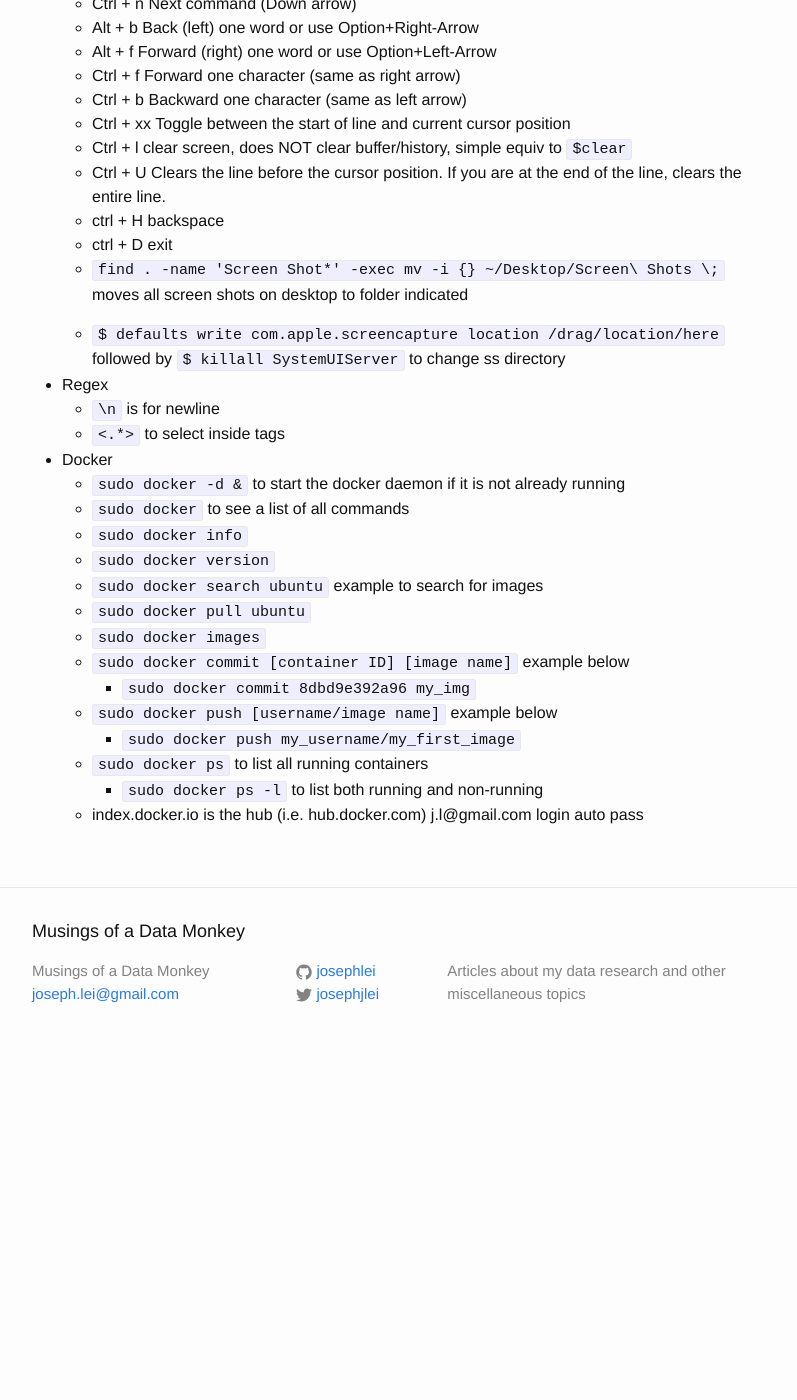
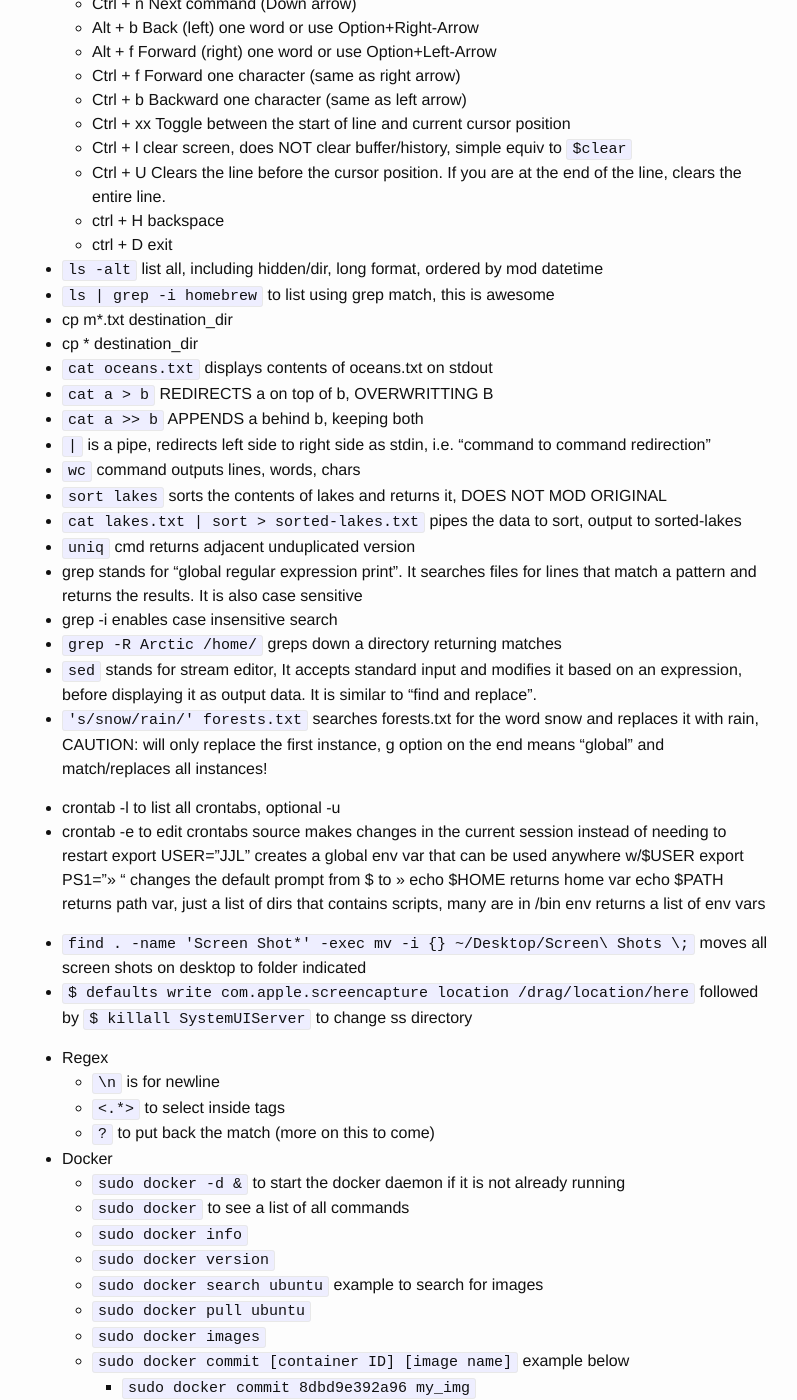
Before and after one commit to josephlei/jjl-website, a Jekyll site: the page built from _posts/2015-06-13-tips-and-tricks.markdown, in a window 1280 px wide and 1400 px high, scrolled down 2649 px. Shown: the whole window, without its empty margins (238-1035 px from the left). Built offline with Jekyll 4.4.1, drawn with Linux system fonts in a browser that asks for light colours; before the commit the page ends 3714 px from its top, so only the background shows below that; some of the changed text lies outside the part shown.

Commit message:
direct shell update

```diff
--- a/_posts/2015-06-13-tips-and-tricks.markdown
+++ b/_posts/2015-06-13-tips-and-tricks.markdown
@@ -72,7 +72,7 @@ published: true
   * right and left bit shifts are the equivalent of floor dividing and multiplying by 2, or shifting all the 1s and 0s to the right or left by the given number, can only be performed on an integer, all others will give gibberish
   * class scope global var vs. member vars (only to members of a certain class), instance var only avail to particular instances of a class
 
-* Term/shell
+* cmd/term/shell/bash
   * `!!` gives you the last entered COMMAND, `sudo !!` to root last w/o re-typing
   * `!$` gives you the last entered ARGUMENT (test with `$echo !$`)
   * `open .` opens the current working directory in finder, replace `.` with filename to open w/linked def app
@@ -100,13 +100,40 @@ published: true
   * Ctrl + U Clears the line before the cursor position. If you are at the end of the line, clears the entire line.
   * ctrl + H backspace
   * ctrl + D exit
-  * `find . -name 'Screen Shot*' -exec mv -i {} ~/Desktop/Screen\ Shots \;` moves all screen shots on desktop to folder indicated
+* `ls -alt` list all, including hidden/dir, long format, ordered by mod datetime
+* `ls | grep -i homebrew` to list using grep match, this is awesome
+* cp m*.txt destination_dir
+* cp * destination_dir
+* `cat oceans.txt` displays contents of oceans.txt on stdout
+* `cat a > b` REDIRECTS a on top of b, OVERWRITTING B
+* `cat a >> b` APPENDS a behind b, keeping both
+* `|` is a pipe, redirects left side to right side as stdin, i.e. "command to command redirection"
+* `wc` command outputs lines, words, chars
+* `sort lakes` sorts the contents of lakes and returns it, DOES NOT MOD ORIGINAL
+* `cat lakes.txt | sort > sorted-lakes.txt` pipes the data to sort, output to sorted-lakes
+* `uniq` cmd returns adjacent unduplicated version
+* grep stands for "global regular expression print". It searches files for lines that match a pattern and returns the results. It is also case sensitive
+ * grep -i enables case insensitive search
+* `grep -R Arctic /home/` greps down a directory returning matches
+* `sed` stands for stream editor, It accepts standard input and modifies it based on an expression, before displaying it as output data. It is similar to "find and replace".
+* `'s/snow/rain/' forests.txt` searches forests.txt for the word snow and replaces it with rain, CAUTION: will only replace the first instance, g option on the end means "global" and match/replaces all instances!
 
-  * `$ defaults write com.apple.screencapture location /drag/location/here` followed by `$ killall SystemUIServer` to change ss directory
+* crontab -l to list all crontabs, optional -u <user>
+* crontab -e to edit crontabs
+source makes changes in the current session instead of needing to restart
+export USER="JJL" creates a global env var that can be used anywhere w/$USER
+export PS1=">> " changes the default prompt from $ to >>
+echo $HOME returns home var
+echo $PATH returns path var, just a list of dirs that contains scripts, many are in /bin
+env returns a list of env vars
+
+* `find . -name 'Screen Shot*' -exec mv -i {} ~/Desktop/Screen\ Shots \;` moves all screen shots on desktop to folder indicated
+* `$ defaults write com.apple.screencapture location /drag/location/here` followed by `$ killall SystemUIServer` to change ss directory
 
 * Regex
   * `\n` is for newline
   * `<.*>` to select inside tags
+  * `?` to put back the match (more on this to come)
 
 * Docker
   * `sudo docker -d &` to start the docker daemon if it is not already running
--- a/_posts/2015-08-28-vim-notes.markdown
+++ b/_posts/2015-08-28-vim-notes.markdown
@@ -23,8 +23,6 @@ published: true
 
 * `:q!` quit (override), discard Δs
 * `:w` write Δs
-
-
 
 * Placeholder for cmd/term/shell, to be moved to appropriate article
  * `ls -alt` list all, including hidden/dir, long format, ordered by mod datetime
```
